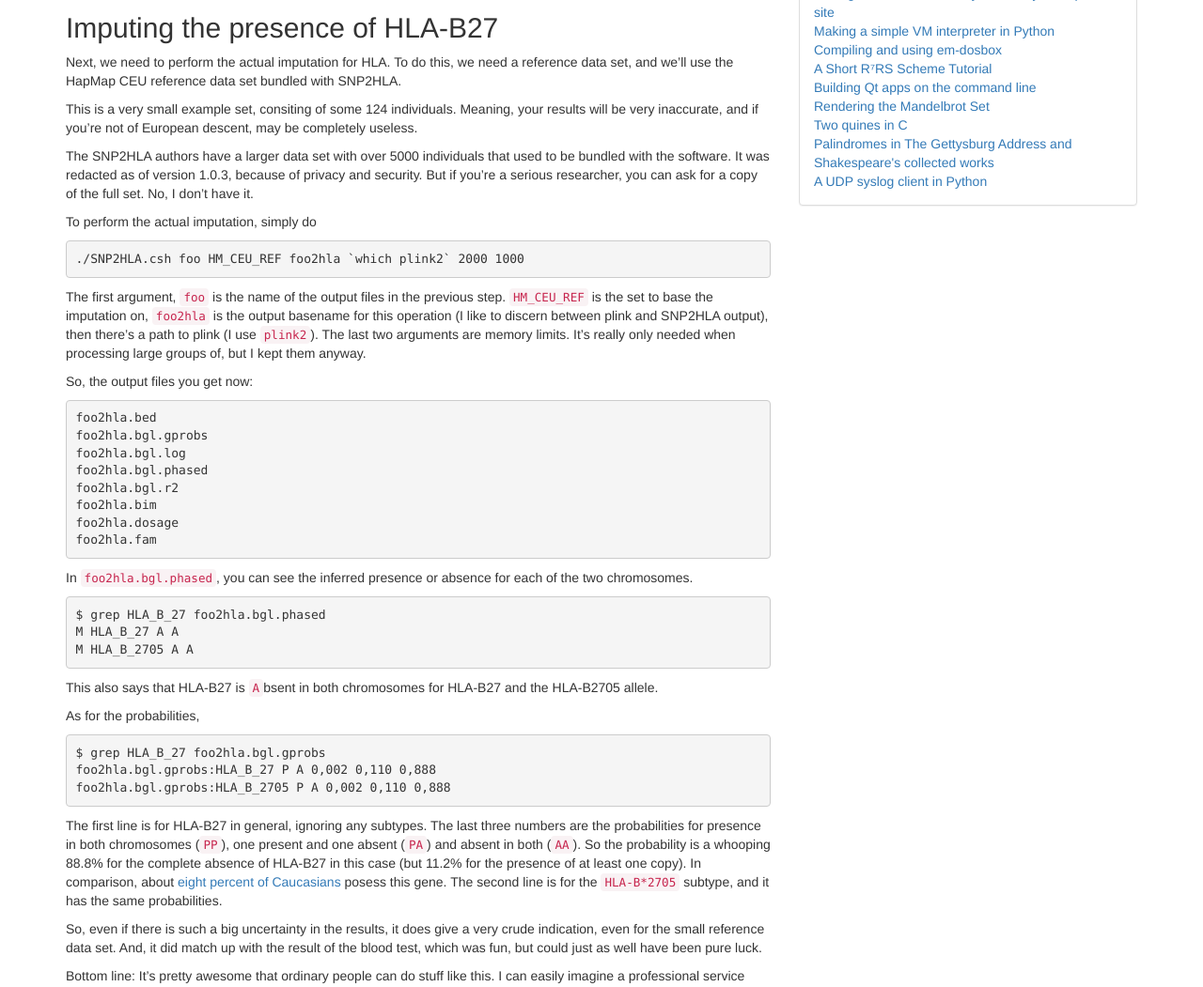
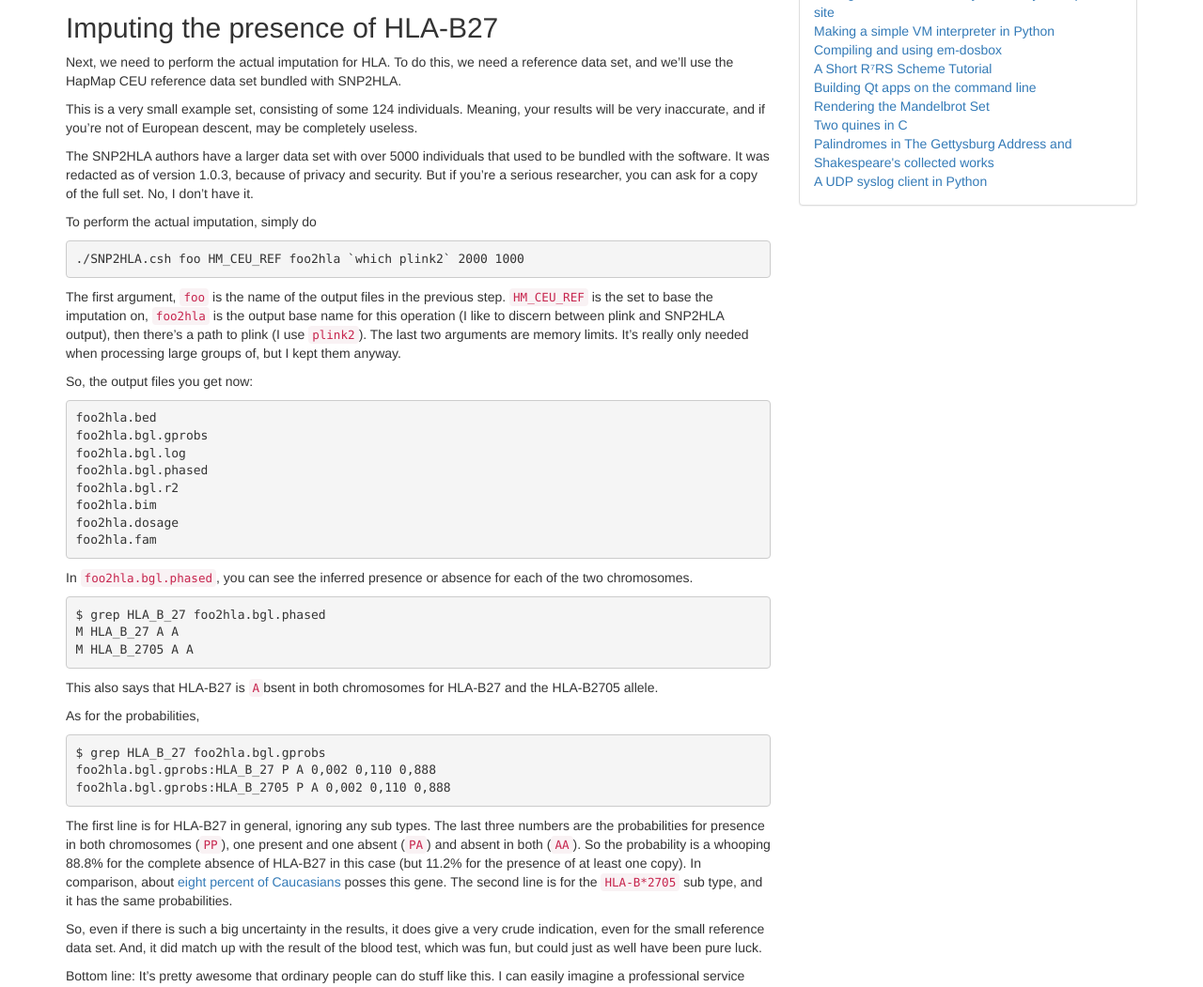
Before and after one commit to cslarsen/csl.name, a Jekyll site: the page built from _posts/2016-02-23-hla-b27.md, in a window 1280 px wide. Shown: the part 937-1988 px from the top of the page at 94% size. Built offline with Jekyll 4.4.1, drawn with Linux system fonts in a browser that asks for light colours; Markdown is read by kramdown in place of the engine named in the settings; comment, search, counter and statistics services are not loaded.

Commit message:
Corrects spelling

```diff
--- a/_posts/2016-02-23-hla-b27.md
+++ b/_posts/2016-02-23-hla-b27.md
@@ -5,7 +5,7 @@
 updated: 2016-02-23 22:42:04 +01:00
 categories: DNA
 disqus: true
-tags: 23andme dna
+tags: 23andme DNA
 ---
 
 <p class="lead">
@@ -67,7 +67,7 @@
 reference data set, and we'll use the HapMap CEU reference data set bundled
 with SNP2HLA.
 
-This is a very small example set, consiting of some 124 individuals. Meaning,
+This is a very small example set, consisting of some 124 individuals. Meaning,
 your results will be very inaccurate, and if you're not of European descent,
 may be completely useless.
 
@@ -82,7 +82,7 @@
 
 The first argument, `foo` is the name of the output files in the previous step.
 `HM_CEU_REF` is the set to base the imputation on, `foo2hla` is the output
-basename for this operation (I like to discern between plink and SNP2HLA
+base name for this operation (I like to discern between plink and SNP2HLA
 output), then there's a path to plink (I use `plink2`). The last two arguments
 are memory limits. It's really only needed when processing large groups of, but
 I kept them anyway.
@@ -114,13 +114,13 @@
     foo2hla.bgl.gprobs:HLA_B_27 P A 0,002 0,110 0,888
     foo2hla.bgl.gprobs:HLA_B_2705 P A 0,002 0,110 0,888
 
-The first line is for HLA-B27 in general, ignoring any subtypes. The last three
+The first line is for HLA-B27 in general, ignoring any sub types. The last three
 numbers are the probabilities for presence in both chromosomes (`PP`), one
 present and one absent (`PA`) and absent in both (`AA`). So the probability is
 a whooping 88.8% for the complete absence of HLA-B27 in this case (but 11.2%
 for the presence of at least one copy). In comparison, about <a
 href="https://en.wikipedia.org/wiki/HLA-B27">eight percent of Caucasians</a>
-posess this gene.  The second line is for the `HLA-B*2705` subtype, and it has
+posses this gene.  The second line is for the `HLA-B*2705` sub type, and it has
 the same probabilities.
 
 So, even if there is such a big uncertainty in the results, it does give a very
```
